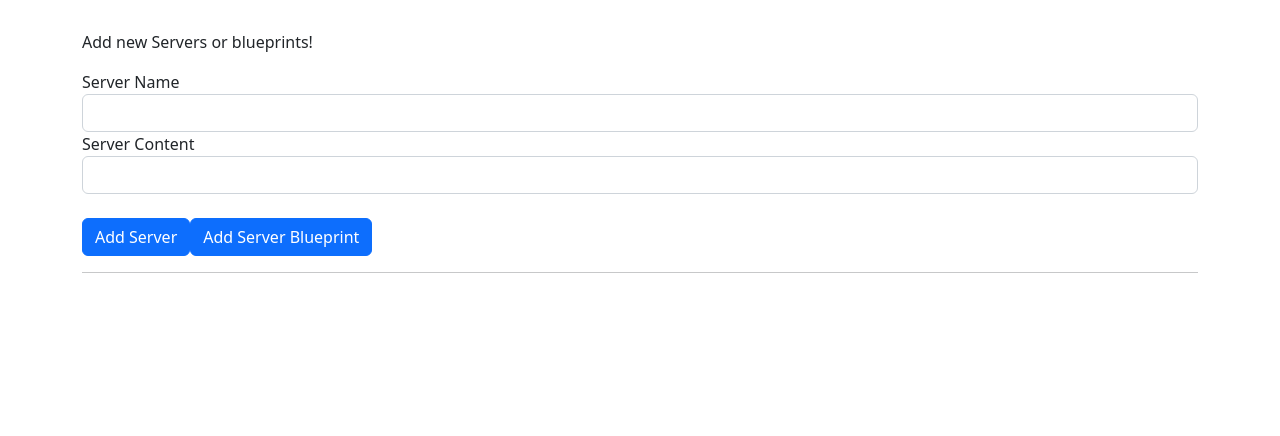
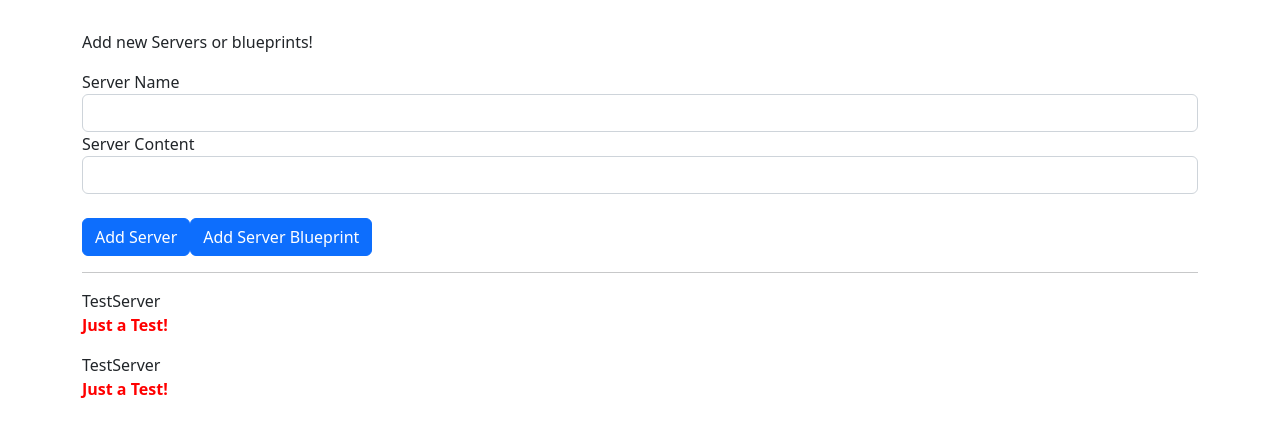
Before and after one commit to naderayed/udemyCourseProject, an Angular app: page / in a window 1280 px wide. Shown: the top 436 px of the page. Built offline with nearby package versions, Linux system fonts and the light colour scheme.

Commit message:
input decorator

```diff
--- a/src/app/app.component.html
+++ b/src/app/app.component.html
@@ -14,9 +14,12 @@
 
 <div class="container">
 <app-cockpit></app-cockpit>
+  <hr>
   <div class="row">
     <div class="col-xs-12">
-    <app-server-element *ngFor="let s of serverElements"></app-server-element>
+    <app-server-element *ngFor="let serverElement of serverElements"
+    [element]="serverElement"
+    ></app-server-element>
     </div>
   </div>
 </div>
--- a/src/app/app.component.ts
+++ b/src/app/app.component.ts
@@ -1,4 +1,4 @@
-import { Component } from '@angular/core';
+import {Component} from '@angular/core';
 
 @Component({
   selector: 'app-root',
@@ -7,7 +7,19 @@
 })
 export class AppComponent {
   // title = 'udemyCourseProject';
-  serverElements = [];
+  serverElements = [
+    {
+      type: 'server',
+      name: 'TestServer',
+      content: 'Just a Test!'
+    },
+    {
+      type: 'server',
+      name: 'TestServer',
+      content: 'Just a Test!'
+    }
+
+  ];
   newServerName = '';
   newServerContent = '';
 
--- a/src/app/cockpit/cockpit.component.html
+++ b/src/app/cockpit/cockpit.component.html
@@ -16,4 +16,3 @@
     </button>
   </div>
 </div>
-<hr>
--- a/src/app/server-element/server-element.component.ts
+++ b/src/app/server-element/server-element.component.ts
@@ -1,4 +1,4 @@
-import { Component, OnInit } from '@angular/core';
+import {Component, Input, OnInit} from '@angular/core';
 
 @Component({
   selector: 'app-server-element',
@@ -6,7 +6,7 @@
   styleUrls: ['./server-element.component.css']
 })
 export class ServerElementComponent implements OnInit {
-   element:{type:string; name:string, content:string};
+  @Input() element:{type:string; name:string, content:string};
   constructor() { }
 
   ngOnInit(): void {
```
